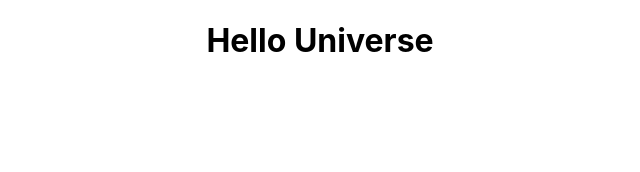
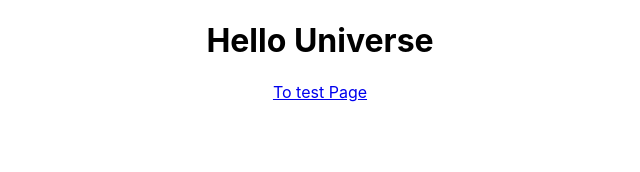
Before and after one commit to AndersonBlanco/Delirio1.0.web, a React (Create React App) app: page / in a window 1280 px wide. Shown: the top 172 px of the page, without its empty margins (320-960 px from the left). Built offline with nearby package versions, Linux system fonts and the light colour scheme.

Commit message:
fivo.ico edit

```diff
--- a/package.json
+++ b/package.json
@@ -10,12 +10,13 @@
     "@testing-library/user-event": "^13.5.0",
     "react": "^19.1.0",
     "react-dom": "^19.1.0",
+    "react-router-dom": "^7.6.0",
     "react-scripts": "5.0.1",
     "web-vitals": "^2.1.4"
   },
   "scripts": {
-     "predeploy": "npm run build",
-      "deploy": "npx gh-pages -d build",
+    "predeploy": "npm run build",
+    "deploy": "npx gh-pages -d build",
     "start": "react-scripts start",
     "build": "react-scripts build",
     "test": "react-scripts test",
--- a/src/App.js
+++ b/src/App.js
@@ -5,6 +5,7 @@ function App() {
   return (
     <div className="App">
     <h1>Hello Universe</h1>
+    <a href='./test.js'>To test Page</a>
     </div>
   );
 }
```
Also changed, not shown: src/test.js (added, +9 -0 lines), 2 other files (tests, documents, lock files or other folders).
